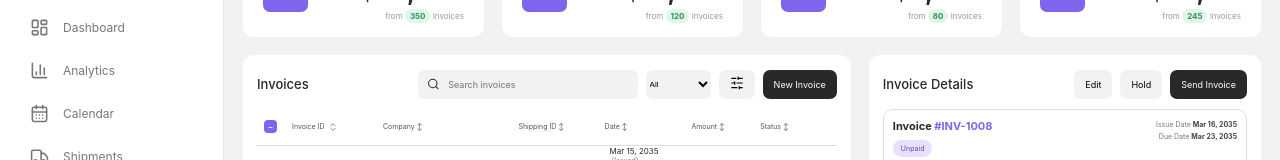
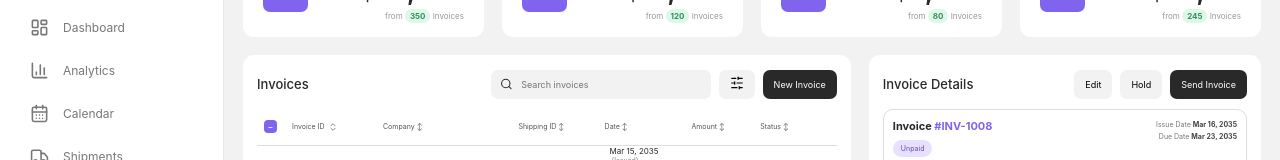
Before and after one commit to dhurbo308/ShipNow, a Next.js app: page /invoices in a window 1280 px wide. Shown: the part 144-304 px from the top of the page. Built offline with nearby package versions, Linux system fonts and the light colour scheme.

Commit message:
fix: remove invoice status dropdown

```diff
--- a/components/invoices/invoices-page.tsx
+++ b/components/invoices/invoices-page.tsx
@@ -10,6 +10,10 @@ export function InvoicesPage() {
   const [status, setStatus] = useState<"All" | InvoiceStatus>("All");
   const filtered = useMemo(() => invoices.filter((invoice) => (status === "All" || invoice.status === status) && `${invoice.id} ${invoice.company} ${invoice.shipmentId}`.toLowerCase().includes(query.toLowerCase())), [query,status]);
   const selected = invoices.find((invoice) => invoice.id === selectedId) || invoices[0];
+  const cycleStatus = () => {
+    const options: Array<"All" | InvoiceStatus> = ["All","Paid","Unpaid","Overdue"];
+    setStatus(options[(options.indexOf(status) + 1) % options.length]);
+  };
 
   return <>
     <main className="invoices-page">
@@ -17,7 +21,7 @@ export function InvoicesPage() {
       <InvoiceMetrics />
       <div className="invoice-master-detail">
         <section className="invoice-list-panel">
-          <header><h2>Invoices</h2><div><label><Search /><input value={query} onChange={(e) => setQuery(e.target.value)} placeholder="Search invoices" /></label><select aria-label="Filter invoices" value={status} onChange={(e) => setStatus(e.target.value as "All" | InvoiceStatus)}><option>All</option><option>Paid</option><option>Unpaid</option><option>Overdue</option></select><button><SlidersHorizontal /></button><button>New Invoice</button></div></header>
+          <header><h2>Invoices</h2><div><label><Search /><input value={query} onChange={(e) => setQuery(e.target.value)} placeholder="Search invoices" /></label><button onClick={cycleStatus} aria-label={`Filter invoices. Current filter: ${status}`} title={`Filter: ${status}`}><SlidersHorizontal /></button><button>New Invoice</button></div></header>
           <InvoiceTable records={filtered} selectedId={selectedId} onSelect={setSelectedId} />
         </section>
         <InvoiceDetail invoice={selected} />
```
